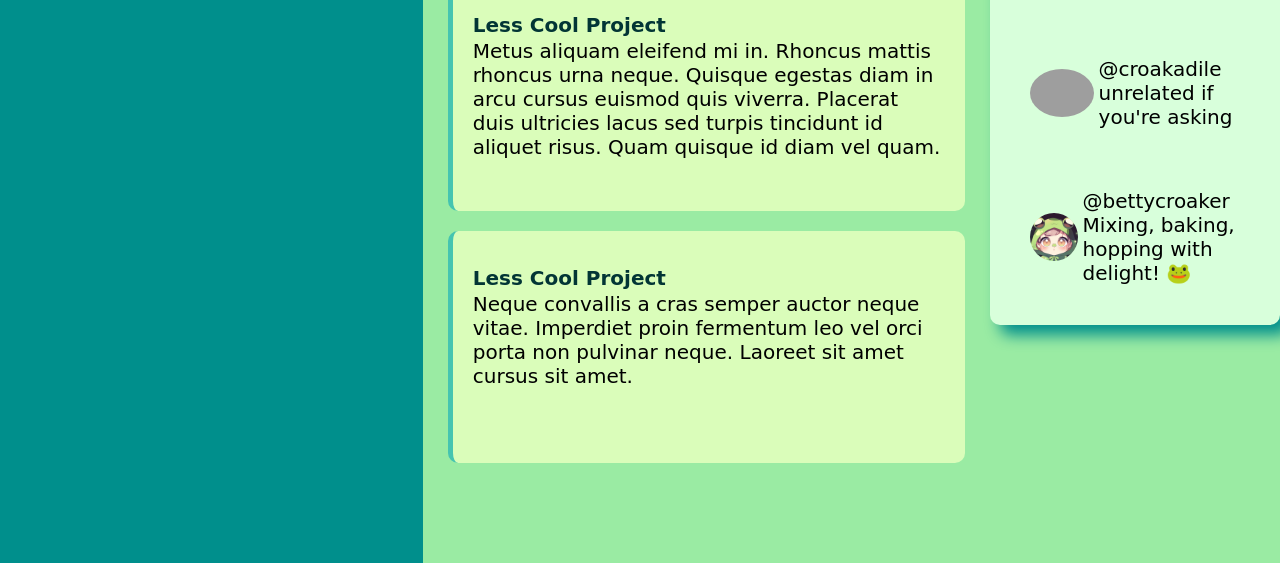
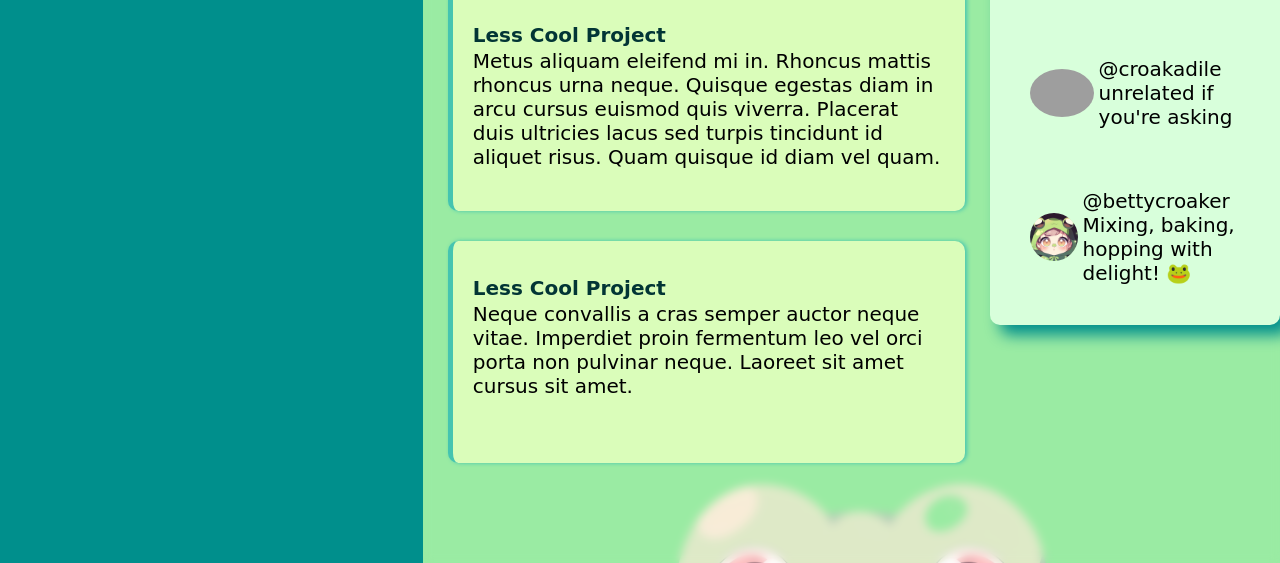
Before and after one commit to WillxChen/op-admin-dashboard, a plain HTML site: page index.html in a window 1280 px wide. Shown: the part 1302-1865 px from the top of the page. Drawn offline with Linux system fonts and the light colour scheme; grey boxes are pictures that could not be loaded; a web font is replaced by a local one.

Commit message:
Add minor styling changes

```diff
--- a/index.html
+++ b/index.html
@@ -86,6 +86,7 @@
         </div>
       </aside>
 
+      <div class="main-wrapper">
         <main>
           <section class="projects">
             <h2>Your Projects</h2>
@@ -211,5 +212,6 @@
           </aside>
         </main>
       </div>
+    </div>
   </body>
 </html>
--- a/styles.css
+++ b/styles.css
@@ -38,6 +38,9 @@ h2 {
 header.top-header {
   background-color: var(--lgt-lime);
   grid-column: 2 / 3;
+  position: relative;
+  box-shadow: 0px -3px 10px var(--teal);
+
 }
 
 .toolbar {
@@ -115,7 +118,7 @@ header .personal-pfp {
 }
 
 .quick-start > button {
-
+  flex-grow: 1;
   padding: 10px;
   background-color: var(--teal);
   text-align: center;
@@ -204,22 +207,27 @@ aside div.utility-links {
   max-width: 100%;
 }
 
+.main-wrapper {
+  background-color: var(--brt-grn);
+  background-image: url('images/cute_frog.png');
+  background-size: 50%;
+  background-repeat: no-repeat, repeat;
+  background-position: center 120%;
+
+}
+
 main {
   display: grid;
   grid-template-columns: 3fr 1fr;
   grid-template-rows: 1fr;
-  background-color: var(--brt-grn);
-  background-image: url('images/cute_frog.png');
-  background-size: 50%;
-  background-repeat: no-repeat, repeat;
-  background-position: center 140%;
+  backdrop-filter: blur(5px);
   padding-bottom: 100px;
 }
 
 section.projects {
   display: grid;
   margin-left: 25px;
-  gap: 20px;
+  gap: 30px;
   grid-template-columns: repeat(auto-fit, minmax(300px, 1fr));
   grid-template-rows: auto repeat(3, 1fr);
   grid-auto-rows: 1fr;
@@ -238,6 +246,7 @@ section.projects .card {
   border-radius: 10px;
   border-left: 5px solid var(--brt-teal);
   background-color: var(--lgt-lime);
+  box-shadow: 2px 0px 4px var(--brt-teal);
 }
 
 .card p:first-child {
```
Lines whose indentation alone changed are shown as unchanged.
